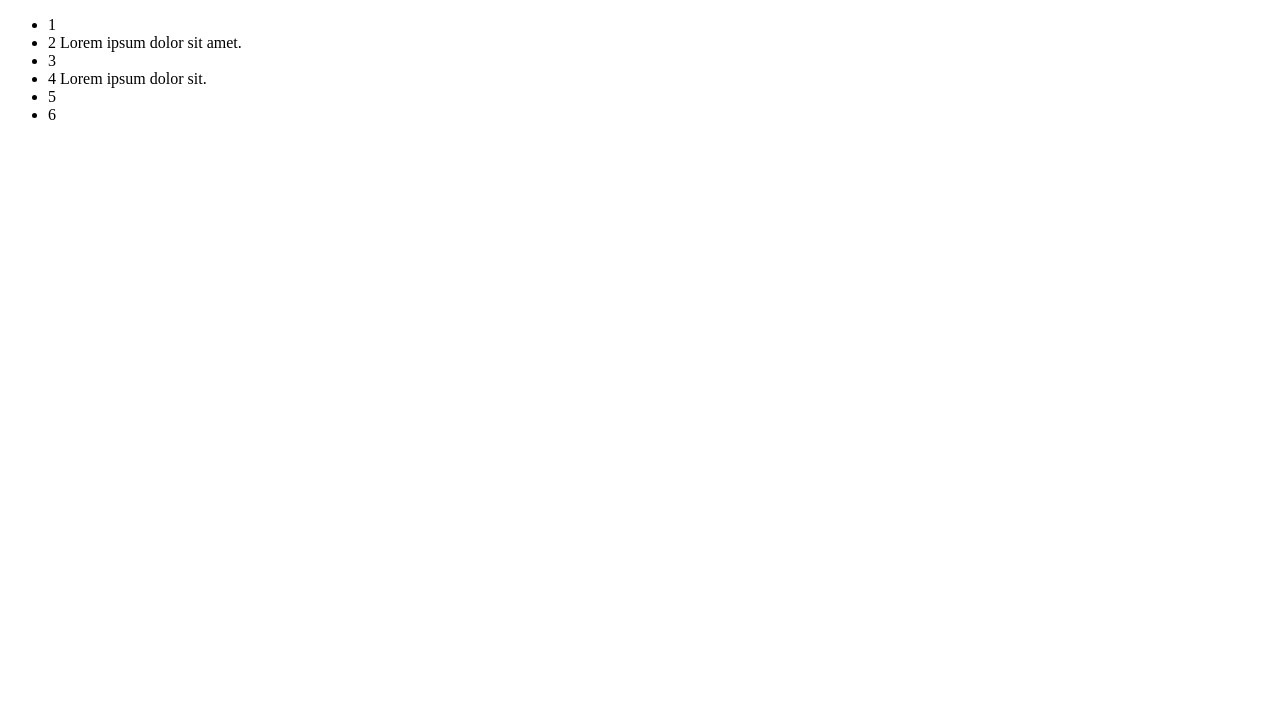
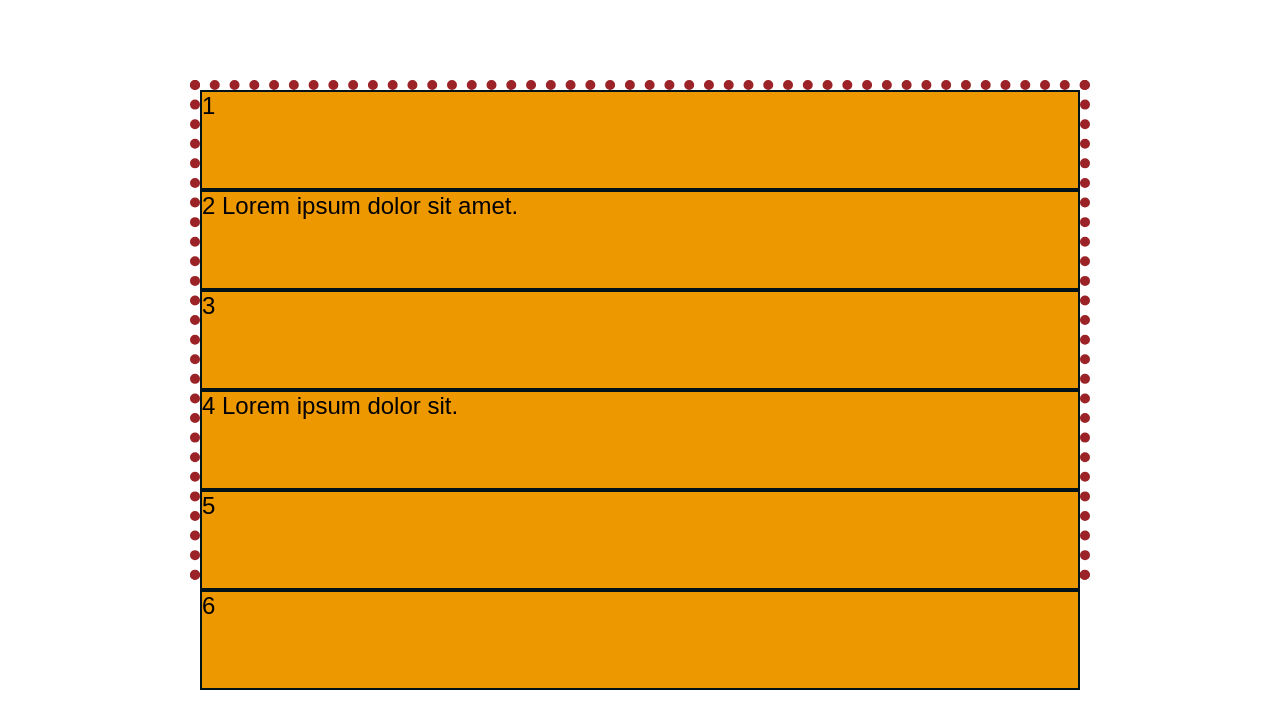
Before and after one commit to akgmage/flex-box, an Angular app: page / in a window 1280 px wide. Shown: the top 728 px of the page. Built offline with nearby package versions, Linux system fonts and the light colour scheme.

Commit message:
turn off margin/padding turn off bullets, set border background for li

```diff
--- a/angular.json
+++ b/angular.json
@@ -97,5 +97,8 @@
         }
       }
     }
+  },
+  "cli": {
+    "analytics": "b9e0f33e-d5c5-4750-9e14-5c97550e6e16"
   }
 }
--- a/src/styles.css
+++ b/src/styles.css
@@ -1 +1,33 @@
 /* You can add global styles to this file, and also import other style files */
+html {
+  box-sizing: border-box;
+}
+*,
+*::before,
+*::after {
+  box-sizing: inherit;
+}
+
+/* turn off margin and padding and set font size for the page */
+body {
+  font-family: Arial, sans-serif;
+  margin: 0;
+  padding: 0;
+  font-size: 1.5rem;
+}
+/* turn off bullets, push the box down the page, set a border plus width and height for demo purpose */
+ul {
+  padding: 0;
+  list-style-type: none;
+  margin: 5rem auto;
+  border: 10px dotted #9b2226;
+  width: 900px;
+  height: 500px;
+}
+/* set border background to see each li*/
+li {
+  border: 2px solid #001219;
+  background-color: #ee9800;
+  min-width: 100px;
+  height: 100px;
+}
```
